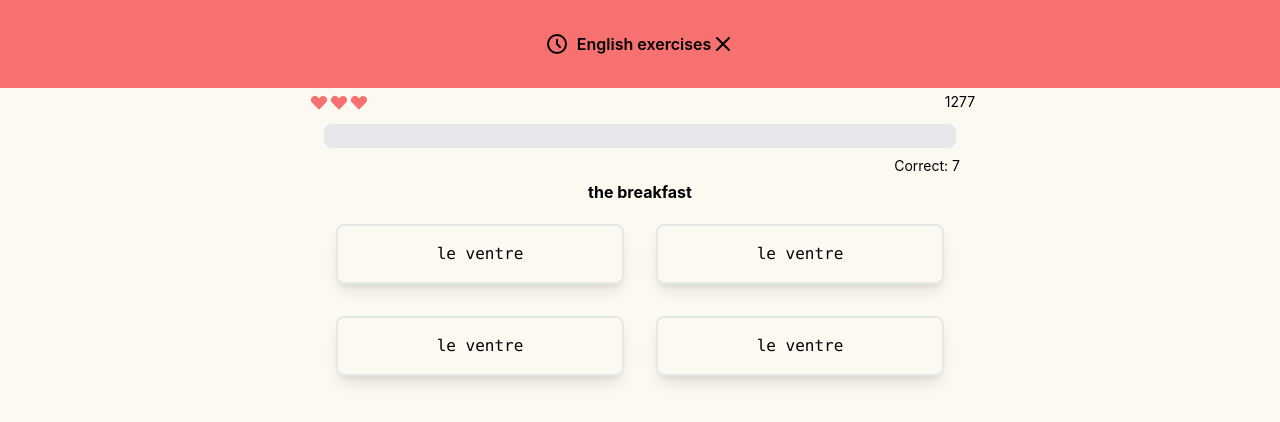
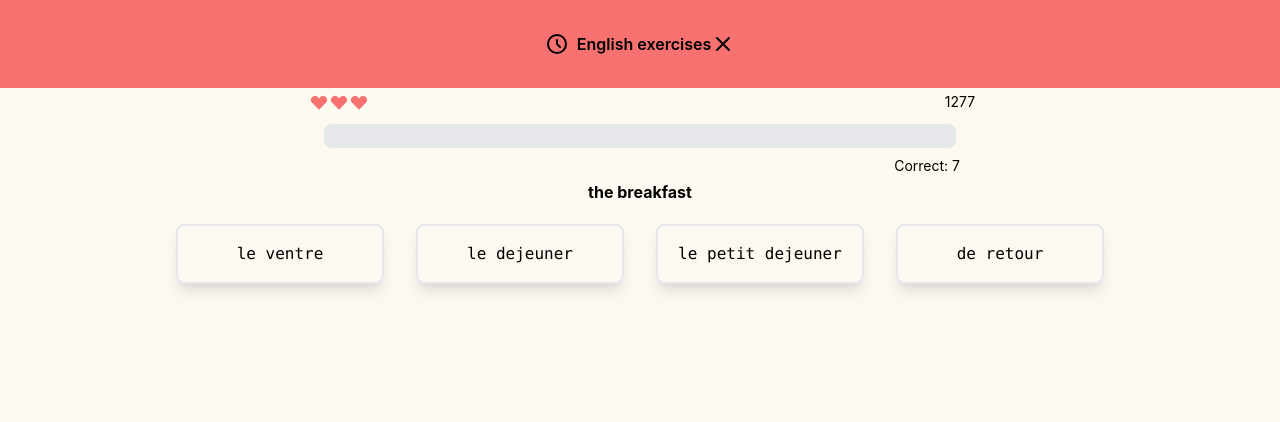
Before and after one commit to StanislavAlexandrov/word-test-tailwind, a React (Create React App) app: page / in a window 1280 px wide. Shown: the top 422 px of the page. Built offline with nearby package versions, Linux system fonts and the light colour scheme.

Commit message:
changed placeholder answers to dataset

```diff
--- a/src/App.js
+++ b/src/App.js
@@ -4,6 +4,7 @@ import Star from './components/star';
 import ProgressBar from './components/progress-bar';
 import Correct from './components/correct';
 import Card from './components/card';
+import { questions } from './data/questions';
 
 function App() {
     return (
@@ -12,7 +13,7 @@ function App() {
             <Star hearts={3}></Star>
             <ProgressBar progressPercentage={50}></ProgressBar>
             <Correct correctAnswers={7}></Correct>
-            <Card></Card>
+            <Card questions={questions}></Card>
         </div>
     );
 }
--- a/src/components/card.js
+++ b/src/components/card.js
@@ -1,32 +1,23 @@
 import React from 'react';
 
-function Card() {
+function Card({ questions }) {
     return (
         <>
             <div className="flex justify-center ">
-                <div className="w-1/2 m-1 ">
-                    <h1 className="font-bold">the breakfast</h1>
-                </div>
+                {questions.map((element) => (
+                    <div className="w-1/2 m-1 ">
+                        <h1 className="font-bold">{element.title}</h1>
+                    </div>
+                ))}
             </div>
             <div className="flex justify-center">
-                <div className=" flex  justify-center w-1/2">
-                    <div className="  flex flex-row  ">
-                        <div>
+                <div className=" flex  justify-center">
+                    <div className="  flex flex-row w-3/4">
+                        {questions[0].answers.map((element) => (
                             <button className="font-mono rounded-lg border-solid border-2 p-4 m-4 w-72 text-center shadow-lg">
-                                le ventre
+                                {element}
                             </button>
-                            <button className="font-mono rounded-lg border-solid border-2 p-4 m-4 w-72 text-center shadow-lg">
-                                le ventre
-                            </button>
-                        </div>
-                        <div>
-                            <button className="font-mono rounded-lg border-solid border-2 p-4 m-4 w-72 text-center shadow-lg">
-                                le ventre
-                            </button>
-                            <button className="font-mono  rounded-lg border-solid border-2 p-4 m-4 w-72 text-center shadow-lg">
-                                le ventre
-                            </button>
-                        </div>
+                        ))}
                     </div>
                 </div>
             </div>
--- /dev/null
+++ b/src/data/questions.js
@@ -0,0 +1,6 @@
+export const questions = [
+    {
+        title: 'the breakfast',
+        answers: ['le ventre', 'le dejeuner', 'le petit dejeuner', 'de retour'],
+    },
+];
```
